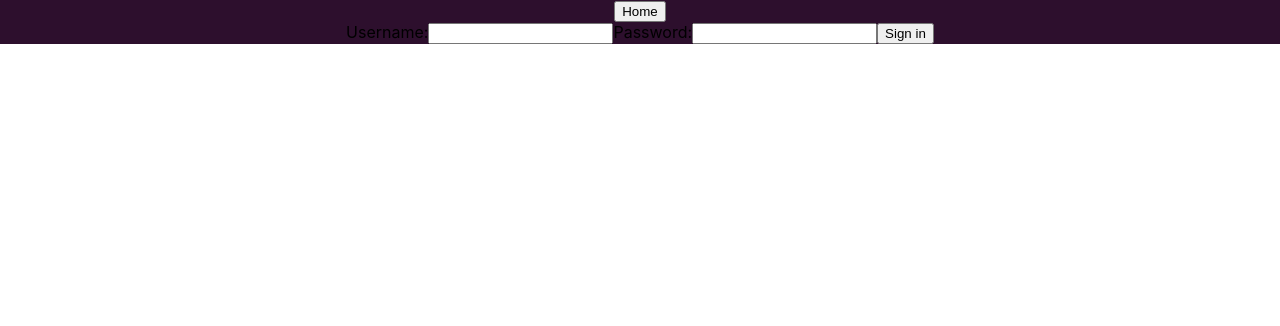
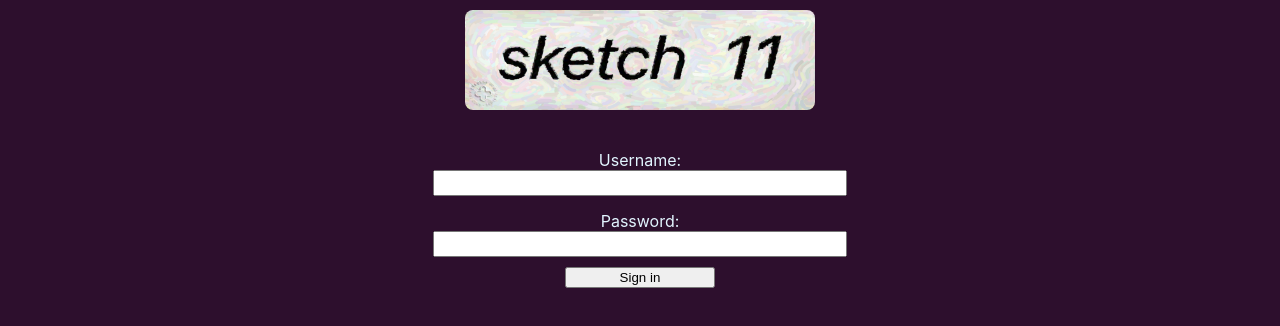
Before and after one commit to jajajava/Phase-3-Project, a React (Create React App) app in the folder frontend/: page / in a window 1280 px wide. Both pictures are taken after a click on the button "Sign in". Shown: the top 326 px of the page. Built offline with nearby package versions, Linux system fonts and the light colour scheme; data requests are answered from the project's data file.

Commit message:
Almost all the css is done

```diff
--- a/frontend/src/App.css
+++ b/frontend/src/App.css
@@ -59,7 +59,7 @@
 }
 
 #cell{
-  background-color: rgb(73, 147, 127);
+  background-color: rgb(112, 55, 219);
   border-radius: 5px;
   margin-bottom: 15px;
   height: fit-content;
@@ -67,9 +67,12 @@
 }
 
 #cell:hover{
-  filter: drop-shadow(0 0 0.75rem rgb(110, 85, 191));
-  transition: all 0.5s ease-in;
+  filter: drop-shadow(0 0 0.75rem rgb(129, 108, 197));
+  transition: all 15s ease-in;
   cursor: pointer;
+  transform: scale(1.01);
+  transition: transform 0.1s ease-in;
+
 }
 
 #cardImage{
@@ -78,7 +81,7 @@
 }
 
 #signin{
-  background-color: #027d50;
+  background-color: #04AA6D;
   color: white;
   padding: 16px;
   font-size: 16px;
@@ -138,14 +141,17 @@
 
 /* CARD */
 #cardAll{
-  color: rgb(0, 0, 0)
+  color: #cacff4
 }
 
 #remove{
   background-color: rgba(255, 255, 255, 0.43);
+  border: groove;
+  border-color: #00000080;
   border-radius: 50px;
   border-width: 1px;
   margin-bottom: 5px;
+  filter:invert()
 }
 
 #remove:hover{
@@ -159,14 +165,13 @@
 
 /* DETAILS PAGE */
 #detailsAll{
-  color: white;
+  color: #cacff4;
   padding-bottom: 100px;
   padding-top: 50px;
 }
 
 #detailsArtist{
   cursor: pointer;
-
 }
 
 #detailsHome{
@@ -194,10 +199,7 @@
 }
 
 #postHome{
-  position: absolute
-}
-
-#postHome:hover{
+  position: absolute;
   cursor: pointer;
 }
 
@@ -271,9 +273,78 @@ font-size: larger;
 
 #postTagsAdder{
   margin-bottom: 20px;
+}
+
+#postTagsAdder:hover{
+  cursor: pointer;
+  transform: scale(1.01)
+}
+
+#postSubmit:hover{
+  cursor: pointer;
+  transform: scale(1.01)
+}
+
+/* Sign in */
+
+#signInAll{
+  color:rgb(226, 245, 255);
+  display: flex;
+  justify-content: center;
+  box-sizing: border-box;
+  min-height: 100vh;
+}
+
+#signInAll{
+  align-items: baseline;
 
 }
 
-#postTagsAdder:hover{
-cursor: pointer;
+ #signInHome{
+  position: absolute;
+  display: flex;
+  margin-top: 10px ;
+
 }
+
+#signInHome:hover{
+  cursor: pointer;
+}
+
+#signInForm{
+  display: grid;
+  margin-bottom: 100px;
+  justify-items: center;
+}
+
+#signInUsernameLabel{
+margin-top: 150px;
+}
+
+#signInUsername{
+  width: 406px;
+  height: 20px;
+  font-size:x-large;
+  margin-bottom: 15px;
+}
+
+#signInPassword{
+  width: 406px;
+  height: 20px;
+  font-size:x-large;
+}
+
+#signInButton{
+margin-top: 10px;
+width: 150px;
+text-align: center;
+}
+
+#signInButton:hover{
+  cursor: pointer;
+  transform: scale(1.1);
+}
+
+#emailLink{
+  color: #a1a7d6
+}
--- a/frontend/src/components/Card.js
+++ b/frontend/src/components/Card.js
@@ -32,10 +32,10 @@ function Card({each, isSignedIn, setPhotoId, setSearchedData}){
                 <h3 id="cardTitle">{each.title}</h3>
                 <p id="cardArtist">Artist: {each.name}</p>
                 <p id="cardMedium" >Medium: {each.medium}</p>
-                <p id="cardTags">Tags: <span style={{color: "#b5bcf5"}}>#{each.tags.join(' #')}</span></p>
+                <p id="cardTags">Tags: <span style={{color: "#ebb871"}}>#{each.tags.join(' #')}</span></p>
             </div>
                 {isSignedIn? <button onClick={handleDelete} id="remove">❌</button> : null}
-                {confirm ? <div><h4><strong><span style={{color: "#820d0d"}}>Please click again to hide deleted post</span></strong></h4></div> : null}
+                {confirm ? <div><h4><strong><span style={{color: "#efaa4a"}}> Please click again to hide deleted post </span></strong></h4></div> : null}
         </div>
     )
 }
--- a/frontend/src/components/Details.js
+++ b/frontend/src/components/Details.js
@@ -26,21 +26,22 @@ function Details({photoId, getById, setGetById}){
     }
 
     //Tags show up only when loaded in
-    let tags = getById.tags ? getById.tags.join(', ') : null
-
+    let tags = getById.tags ? getById.tags.join(', #') : null
+    let mailto = `mailto:${getById.contact}`
+    console.log(getById.contact)
 
     return(
         <div id="detailsAll">
             <div id="detailsHome" onClick={takeMeHome}><Logo/></div>
             <h1 id="detailsTitle">{getById.title}</h1>
             <img id="detailsImage" src={getById.image} height="600" width="600"></img>
-            <div id="detailsArtist"><h1 onClick={toProfile}> {getById.name}</h1></div>
-            <h1 id="detailsTitle">{getById.title}</h1>
-            <h1 id="detailsMedium">{getById.medium}</h1>
-            <h1 id="detailsPrice">${getById.price}</h1>
-            <h1 id="detailsContact">{getById.contact}</h1>
-            <h1 id="detailsDescription">{getById.description}</h1>
-            <h1 id="detailsTags">Tags: <span style={{color: "#ff0000"}}>{tags}</span></h1>
+            <div id="detailsArtist"><h1 style={{color: "#80ffd0"}} onClick={toProfile}>{getById.name}</h1></div>
+            <h1 id="detailsTitle"><span style={{color: "#a1a7d6"}}>Title: </span>{getById.title}</h1>
+            <h1 id="detailsMedium"><span style={{color: "#a1a7d6"}}>Medium: </span>{getById.medium}</h1>
+            {getById.price !== {} ? <h1 id="detailsPrice"><span style={{color: "#a1a7d6"}}>Price:</span> ${getById.price}</h1> : <h1>Price negotiable, contact artist at:</h1>}
+            <h1 id="detailsDescription"><span style={{color: "#a1a7d6"}}>Description: </span>{getById.description}</h1>
+            <h1 id="detailsContact"><a id="emailLink" href={`${mailto}`}><span>{getById.contact}</span></a></h1>
+            <h1 id="detailsTags"><span style={{color: "#a1a7d6"}}>Tags: <span style={{color: "#deb67e"}}>#{tags}</span></span></h1>
 
         </div>
     )
--- a/frontend/src/components/Post.js
+++ b/frontend/src/components/Post.js
@@ -2,7 +2,7 @@ import React, { useEffect, useState } from "react";
 import { useNavigate } from "react-router";
 import Logo from "./Logo"
 
-function Post({setIsSignedIn}){
+function Post({setIsSignedIn, newData}){
 
     const navigate = useNavigate()
 
@@ -71,7 +71,7 @@ function Post({setIsSignedIn}){
         e.preventDefault()
         tags.push(tagInput.toLowerCase())
         setNewTag(tags)
-        alert(`Tag added! \n CURRENT TAGS: ${tags.join(' #')}`)
+        alert(`Tag added! \n CURRENT TAGS: #${tags.join(' #')}`)
     }
 
    let timestamp = new Date().toLocaleString()
@@ -99,6 +99,7 @@ function Post({setIsSignedIn}){
             })
         })
 
+        newData()
         e.preventDefault()
         setIsSignedIn(true)
         navigate('/')
--- a/frontend/src/components/Profile.js
+++ b/frontend/src/components/Profile.js
@@ -13,8 +13,10 @@ function Profile({getById}){
     console.log(getById)
     return (
         <div>
+            <div id="">
             <button onClick={takeMeHome}>Home</button>
             <h1>THIS WORKS</h1>
+            </div>
 
         </div>
     )
--- a/frontend/src/components/Signin.js
+++ b/frontend/src/components/Signin.js
@@ -1,5 +1,6 @@
 import React from "react";
 import { useNavigate } from "react-router";
+import Logo from "./Logo"
 
 function Signin({setIsSignedIn}){
 
@@ -20,16 +21,16 @@ function Signin({setIsSignedIn}){
 
 
     return(
-        <div>
-            <button onClick={takeMeHome}>Home</button>
-            <form onSubmit={handleSubmit} id="signinform">
-                <label htmlFor="username">Username:</label>
-                <input></input>
+        <div id="signInAll">
+            <div id="signInHome" onClick={takeMeHome}><Logo/></div>
+            <form id="signInForm" onSubmit={handleSubmit} >
+                <label id="signInUsernameLabel" className="signInLabel" htmlFor="signInUsername">Username:</label>
+                <input id="signInUsername"></input>
 
-                <label htmlFor="password">Password:</label>
-                <input></input>
+                <label id="signInPasswordLabel" className="signInLabel" htmlFor="signInPassword">Password:</label>
+                <input type="password" id="signInPassword"></input>
 
-                <button>Sign in</button>
+                <button id="signInButton">Sign in</button>
             </form>
 
         </div>
```
Also changed, not shown: 1 other file (tests, documents, lock files or other folders).
